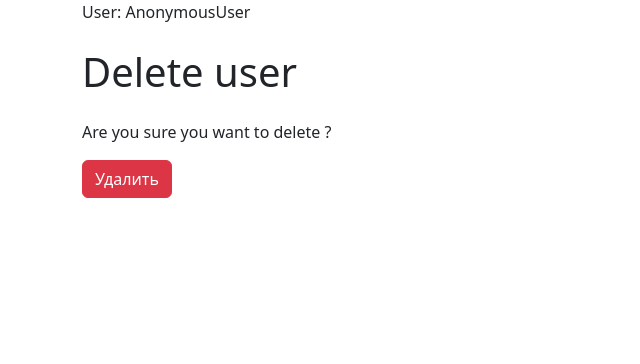
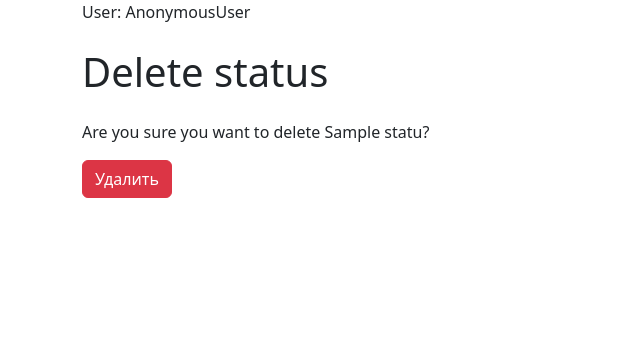
Before and after one commit to Osayanny/python-project-52, a Django app: template task_manager/templates/statuses/delete.html in a window 1280 px wide. Shown: the part 56-420 px from the top of the page, without its empty margins (0-640 px from the left). Run offline with Django 5.2, Linux system fonts and the light colour scheme; the template is opened without the code that fills it: most values are stand-ins (such as "Sample title", 1, 10 or a date in 2020); parts of the project's set-up code (start-up, migrations or seed data) failed here and were passed over; some libraries are stand-ins or nearby versions.

Commit message:
rewrite for multiusing template

```diff
--- a/task_manager/templates/layouts/confim_delete.html
+++ b/task_manager/templates/layouts/confim_delete.html
@@ -1,11 +1,10 @@
 {% extends 'layouts/base.html' %}
 {% load i18n %}
 
-{% block title %}{% translate 'Delete user' %}{% endblock %}
 {% block content %}
-<h1 class="my-4">{% translate 'Delete user' %}</h1>
-<p>Are you sure you want to delete {{ user.first_name }} {{ user.last_name }}?</p>
-<form action="{% url 'users_delete' user.id %}" method="post">
+<h1 class="my-4">{% block action %}{% endblock %}</h1>
+<p>{% translate 'Are you sure you want to delete' %} {% block delete_object %}{% endblock %}?</p>
+<form action="{% block url %}{% endblock %}" method="post">
     {% csrf_token %}
     <input class="btn btn-danger" type="submit" value="{% translate 'Delete' %}">
 </form>
```
